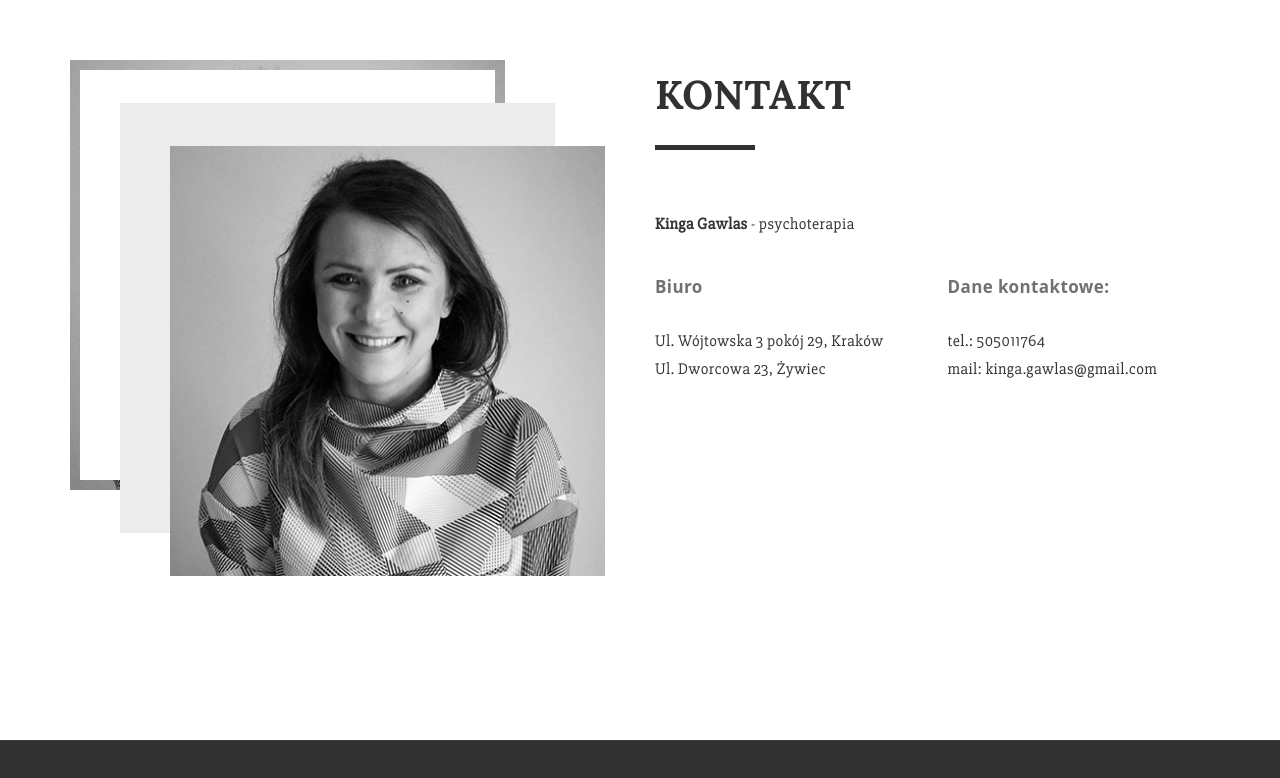
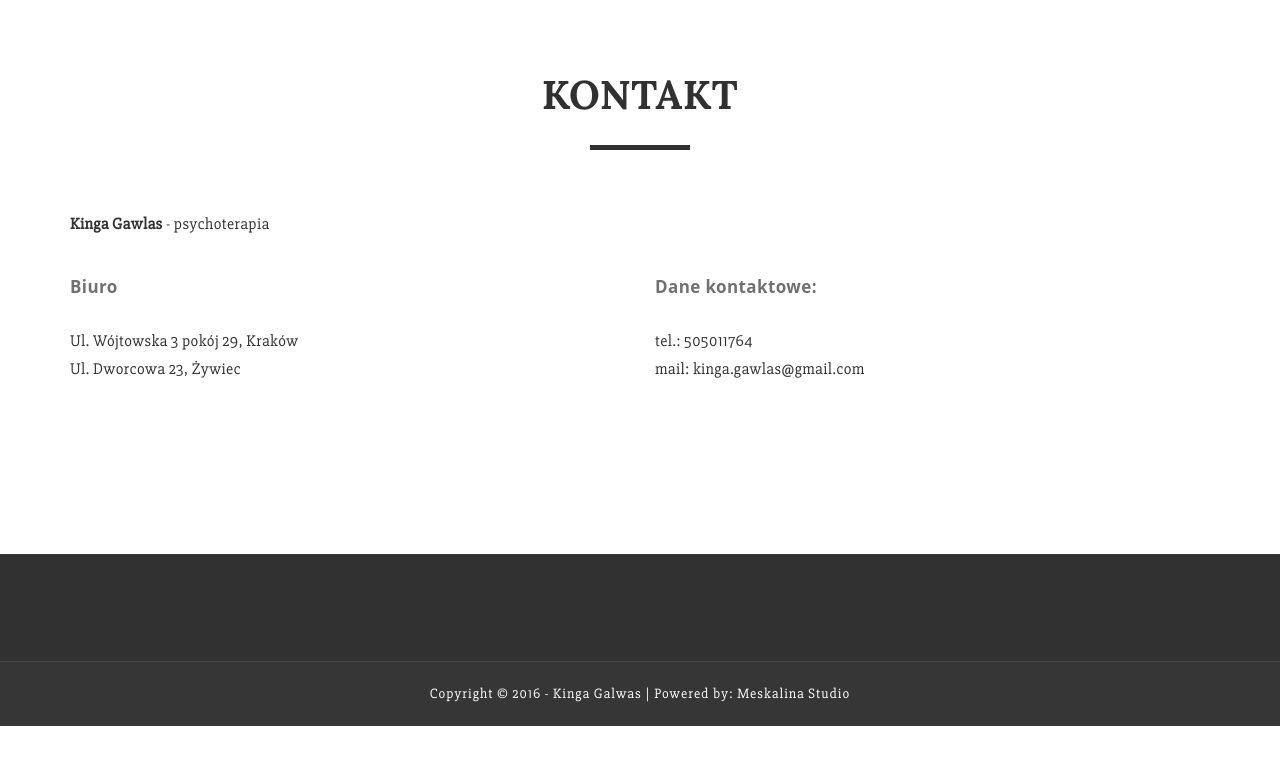
Before and after one commit to kingagawluz/psychoterapia-gawlas-pl, a plain HTML site: page index.html in a window 1280 px wide. Shown: the part 4117-4895 px from the top of the page. After the commit the page ends 4843 px from the top, so only its background shows below. Drawn offline with Linux system fonts and the light colour scheme; a web font is replaced by a local one.

Commit message:
usunięcie zdjęcia z sekcji Kontakt

```diff
--- a/index.html
+++ b/index.html
@@ -492,19 +492,16 @@
 
 		<div class="container padding15x padding-no-bottom" id="kontakt">
 			<div class="row">
-				<div class="col-sm-6">
-					<div class="tt-el-imgbox">
-						<span class="imgbox-back"><img alt="Image" src="images/pages/img-elem-kontakt.jpg"></span>
-						<span class="imgbox-mid"><img alt="Image" src="images/pages/img-elem-kontakt.jpg"></span>
-						<span class="imgbox-front"><img alt="Image" src="images/pages/img-elem-kontakt.jpg"></span>
-					</div>
-				</div>
-				<div class="col-sm-6">
-					<div class="tt-el-heading">
+				<div class="col-sm-12">
+					<div class="tt-el-heading text-center">
 						<h5></h5>
 						<h2>Kontakt</h2>
 					</div>
+				</div>
+			</div>
 
+			<div class="row">
+				<div class="col-sm-12">
 					<p>
 						<strong>Kinga Gawlas</strong> - psychoterapia
 					</p>
@@ -514,14 +511,13 @@
 							<h5>Biuro</h5>
 							<p>Ul. Wójtowska 3 pokój 29, Kraków<br>Ul. Dworcowa 23, Żywiec  </p>
 
-						<script type="text/javascript" src="http://www.webestools.com/google_map_gen.js?lati=50.077167&long=19.924258&zoom=15&width=235&height=200&mapType=normal&map_small=yes&marqueur=yes&info_bulle="></script></div>
+						<script type="text/javascript" src="http://www.webestools.com/google_map_gen.js?lati=50.077167&long=19.924258&zoom=15&width=400&height=300&mapType=normal&map_small=yes&marqueur=yes&info_bulle="></script></div>
 						<div class="col-sm-6">
 							<h5>Dane kontaktowe:</h5>
 							<p>tel.: 505011764<br>mail: kinga.gawlas@gmail.com</p>
 
-						<script type="text/javascript" src="http://www.webestools.com/google_map_gen.js?lati=49.6823976&long=19.1871995&zoom=15&width=235&height=200&mapType=normal&map_small=yes&marqueur=yes&info_bulle="></script></div>
+						<script type="text/javascript" src="http://www.webestools.com/google_map_gen.js?lati=49.6823976&long=19.1871995&zoom=15&width=400&height=300&mapType=normal&map_small=yes&marqueur=yes&info_bulle="></script></div>
 					</div>
-
 
 				</div>
 			</div>
```
